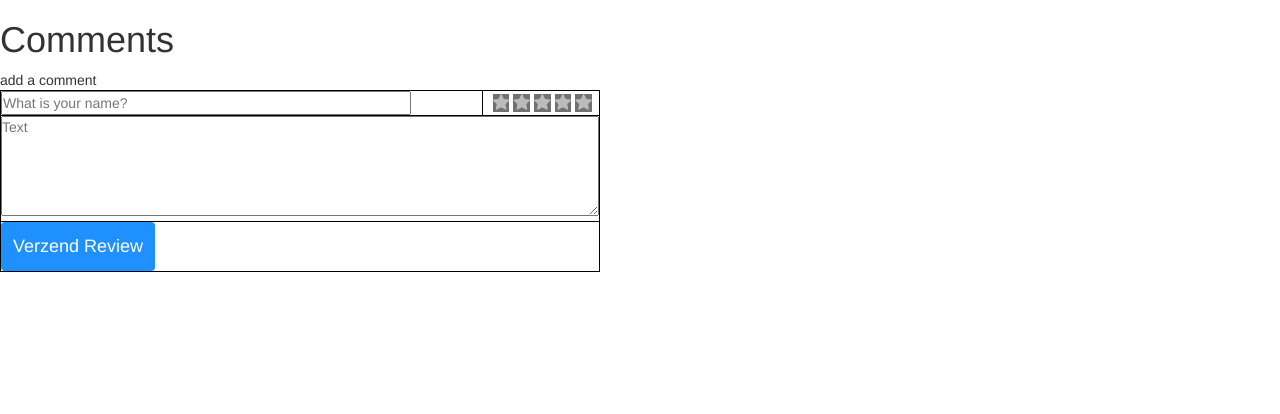
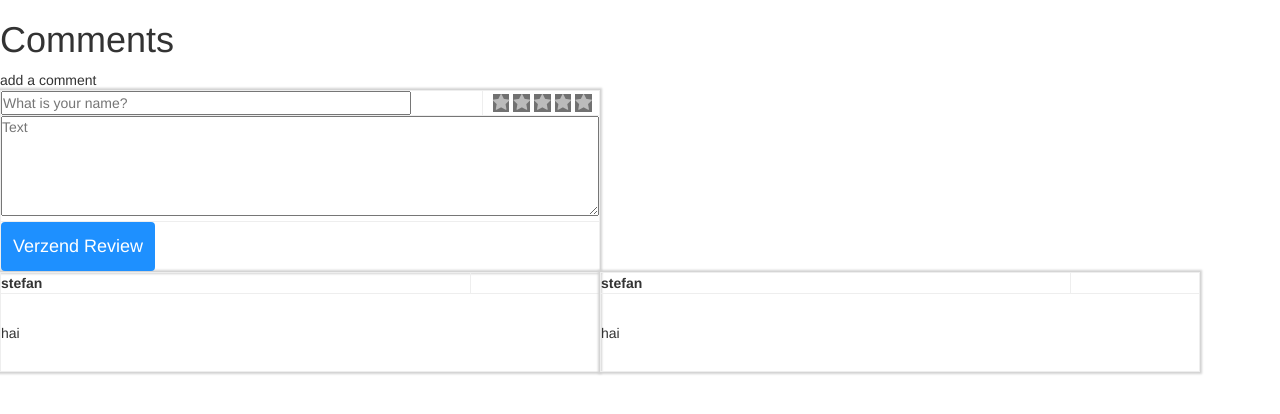
Before and after one commit to Luuk-Pasker/WWI, a PHP site: page /WWI/reviews.php in a window 1280 px wide. Shown: the part 154-568 px from the top of the page. Run offline with PHP 8.4, Linux system fonts and the light colour scheme; tables that the repository leaves empty or names only in its code hold one stand-in row (values such as "Sample post"); some libraries are stand-ins or nearby versions.

Commit message:
reviews verpest

```diff
--- a/reviews.php
+++ b/reviews.php
@@ -9,7 +9,7 @@ include "includes/header.php";
 
 add a comment
 <form method="get">
-    <table border="1" style="border: black; height: 100px; width: 600px;" class="tableMakeReview">
+    <table border="1" style="border: 0px; height: 100px; width: 600px; box-shadow: 0px 0px 2px 2px lightgrey;" class="tableMakeReview">
         <tr style="height: 20px">
             <td style="width: 400px!important;">
                 <input type="text" placeholder="What is your name?" name="Author" style="width: 410px!important; float: left">
@@ -79,6 +79,13 @@ add a comment
     .star-rating input[type=radio]:checked ~ label {
         color: #f2b600
     }
+
+    .tableDisplayReviews{
+        border: 0px;
+        height: 100px;
+        width: 600px;
+        box-shadow: 0px 0px 2px 2px lightgrey;
+    }
 </style>
 
 <?php
@@ -103,16 +110,41 @@ if(isset($_GET['verzendReview'])) {
         }
     }
     if (mysqli_num_rows($res_data) != 0) {
+        $author2 = 'stefan';
+        $aantalSterren2 = 4;
+        $reviewText = 'hai';
+        print("<table>");
+        for($j=0; $j<3;$j++){
+            print("<tr>");
+            for($q=0; $q<2; $q++){
+                ?><td>
+                <table class='tableDisplayReviews' border='1'>
+                    <tr>
+                        <td style='width: 400px; height: 20px'><b><?php print($author2); ?></b></td>
+                        <td style='width: 110px'><?php print('<div class=\"star-rating\" style=\"height: 20px; margin-top: 0px; padding: 0px; margin-left: 10px; margin-right: auto\">');
+                            for ($j = 0; $j < $aantalSterren2; $j++) {
+                                print('
+                                    <label for=\"star-1\" title=\"1 star\" style=\"color: #f2b600\">
+                                    <i class=\"active fa fa-star\" aria-hidden=\"true\"></i>
+                                    </label>');
+                            } print('</div>'); ?></td>
+                    </tr>
+                    <tr>
+                        <td colspan='2'><?php print($reviewText); ?></td>
+                    </tr>
+                </table></td><?php }
+        }print("</tr></table>");
         for ($i = 0; $i < mysqli_num_rows($res_data); $i++) {
             if(isset($reviewArray[$i]['Naam'])) {
             $author2 = $reviewArray[$i]['Naam'];
             $aantalSterren2 = $reviewArray[$i]['aantalSterren'];
             $reviewText = $reviewArray[$i]['Text'];
                 ?>
-                <table class='tableDisplayReviews' border='1' style='border: black; height: 100px; width: 600px;'>
+                <table class='tableDisplayReviews' border='1'>
                     <tr>
-                        <td style='width: 400px; height: 20px'><?php print($author2); ?></td>
-                        <td style='width: 110px'><?php print('<div class="star-rating" style="height: 20px; margin-top: 0px; padding: 0px; margin-left: 10px; margin-right: auto">'); for ($j = 0; $j < $aantalSterren2; $j++) {
+                        <td style='width: 400px; height: 20px'><b><?php print($author2); ?></b></td>
+                        <td style='width: 110px'><?php print('<div class="star-rating" style="height: 20px; margin-top: 0px; padding: 0px; margin-left: 10px; margin-right: auto">');
+                            for ($j = 0; $j < $aantalSterren2; $j++) {
                                 print('
                                     <label for="star-1" title="1 star" style="color: #f2b600">
                                     <i class="active fa fa-star" aria-hidden="true"></i>
```
